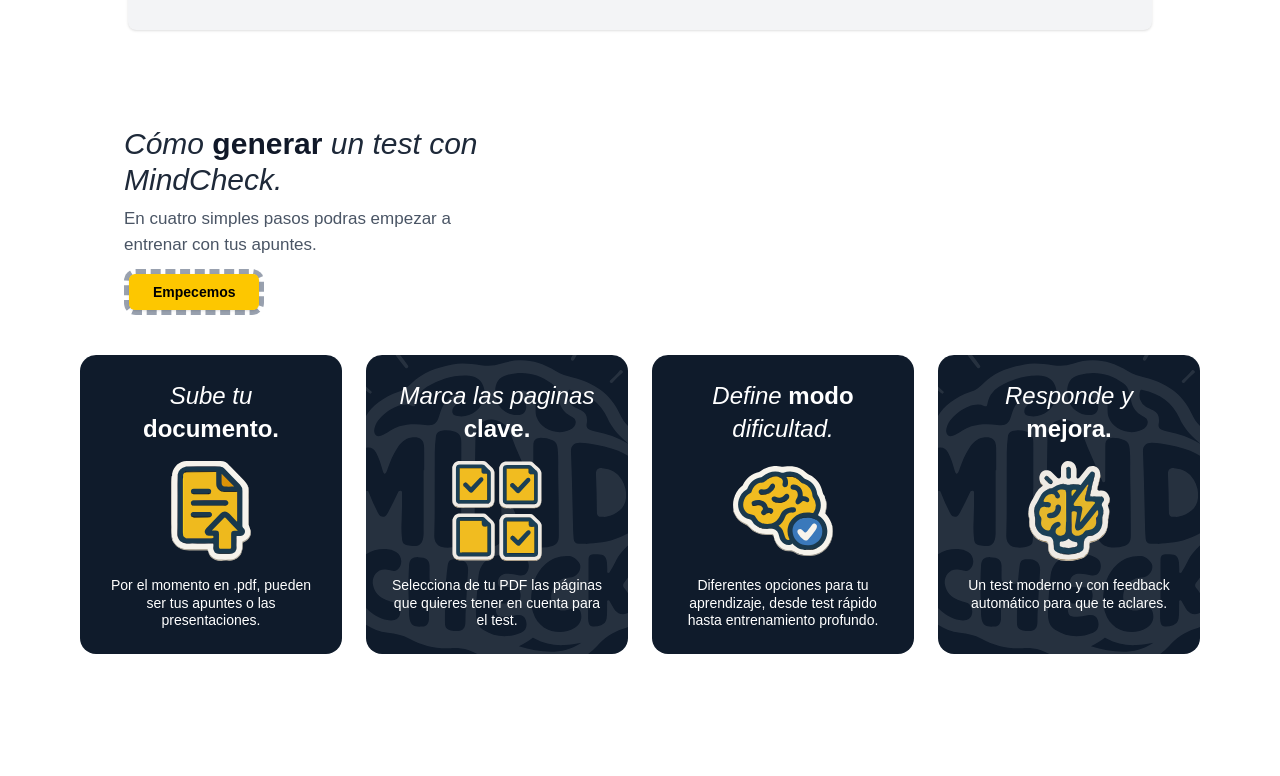
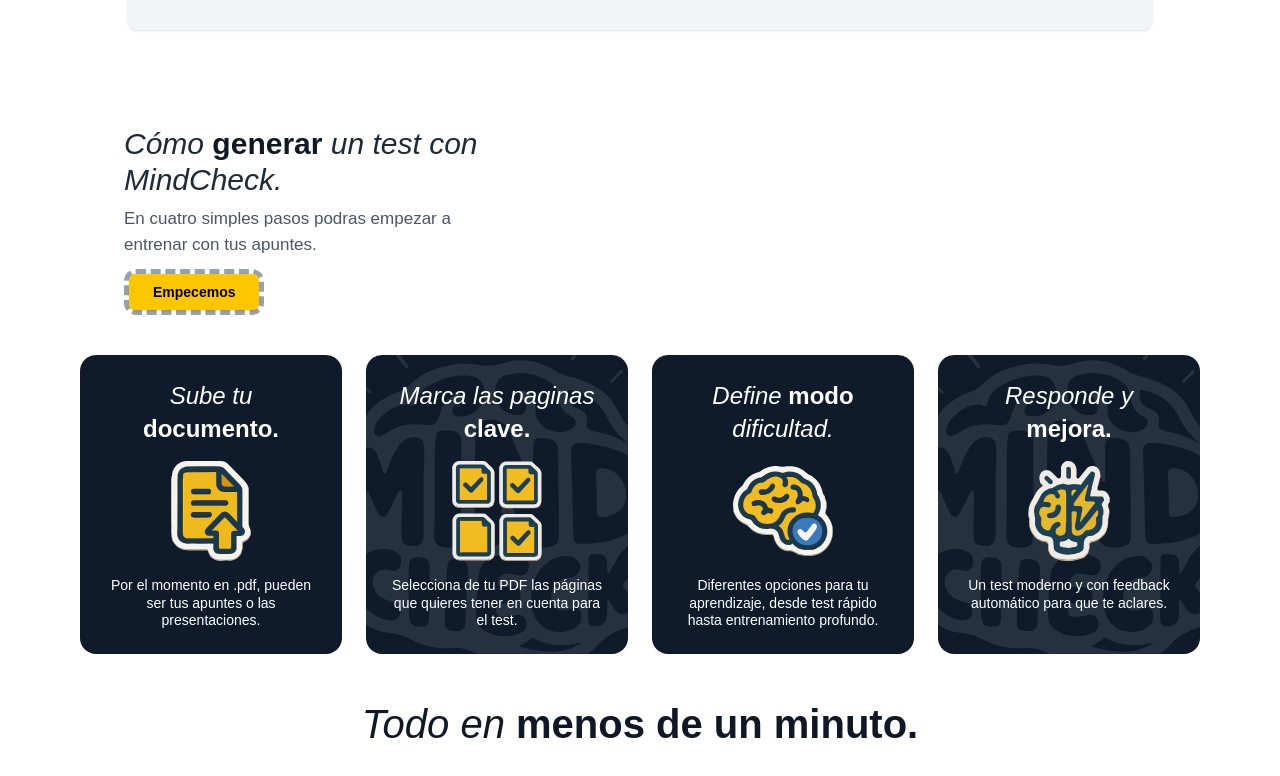
Before and after one commit to juanko6/MindCheck, a Next.js app in the folder frontend/: page / in a window 1280 px wide. Shown: the part 2438-3214 px from the top of the page. Before the commit the page ends 3156 px from the top, so only its background shows below. Built offline with nearby package versions, Linux system fonts and the light colour scheme; no server answers.

Commit message:
se pone frase al final de la seccion paso a paso

```diff
--- a/frontend/src/components/landing-page/StepByStep.jsx
+++ b/frontend/src/components/landing-page/StepByStep.jsx
@@ -71,6 +71,10 @@ export default function StepByStep() {
                     />
                 </div>
             </div>
+            <div className="text-[40px] mt-10 text-center px-4">
+                <span className="rubik-light-italic">Todo en </span>
+                <span className="rubik-semibold">menos de un minuto.</span>
+            </div>
         </section>
     );
 }
```
Lines whose indentation alone changed are shown as unchanged.
